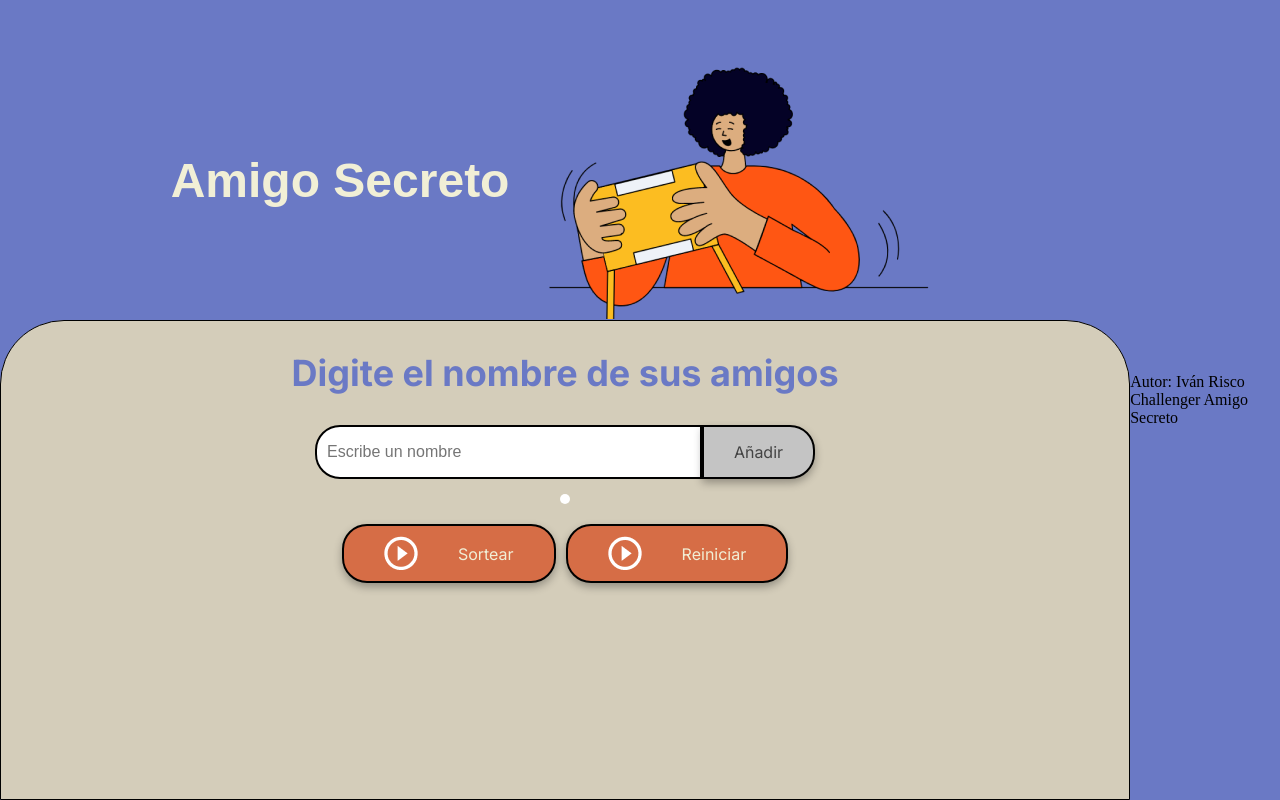
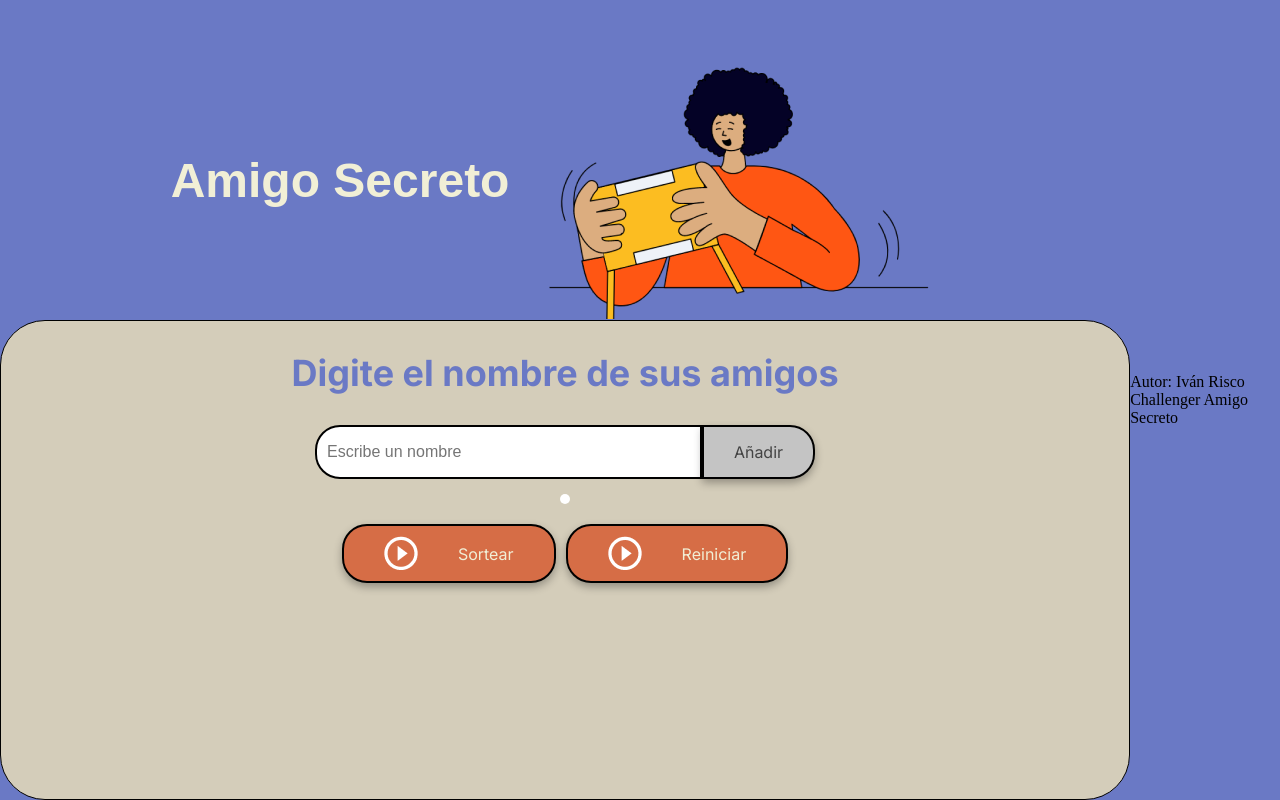
Before and after one commit to iriscob/amigo_secreto, a plain HTML site: page index.html in a window 1280 px wide. Drawn offline with Linux system fonts and the light colour scheme.

Commit message:
Update style.css

```diff
--- a/style.css
+++ b/style.css
@@ -47,7 +47,7 @@ body {
     flex: 60%;
     background-color: var(--color-secondary);
     border: 1px solid #000;
-    border-radius: 64px 64px 0 0;
+    border-radius: 45px 45px 45px 45px ;
     display: flex;
     flex-direction: column;
     align-items: center;
```
